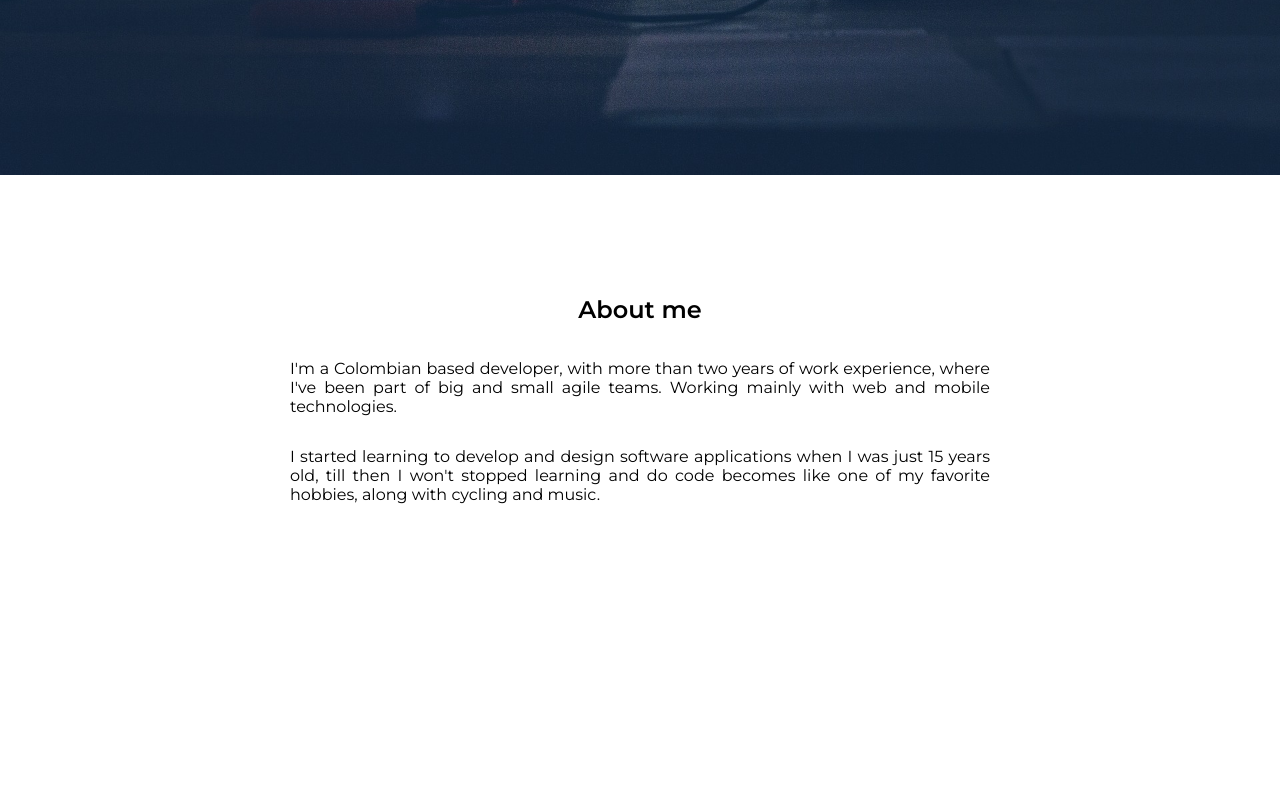
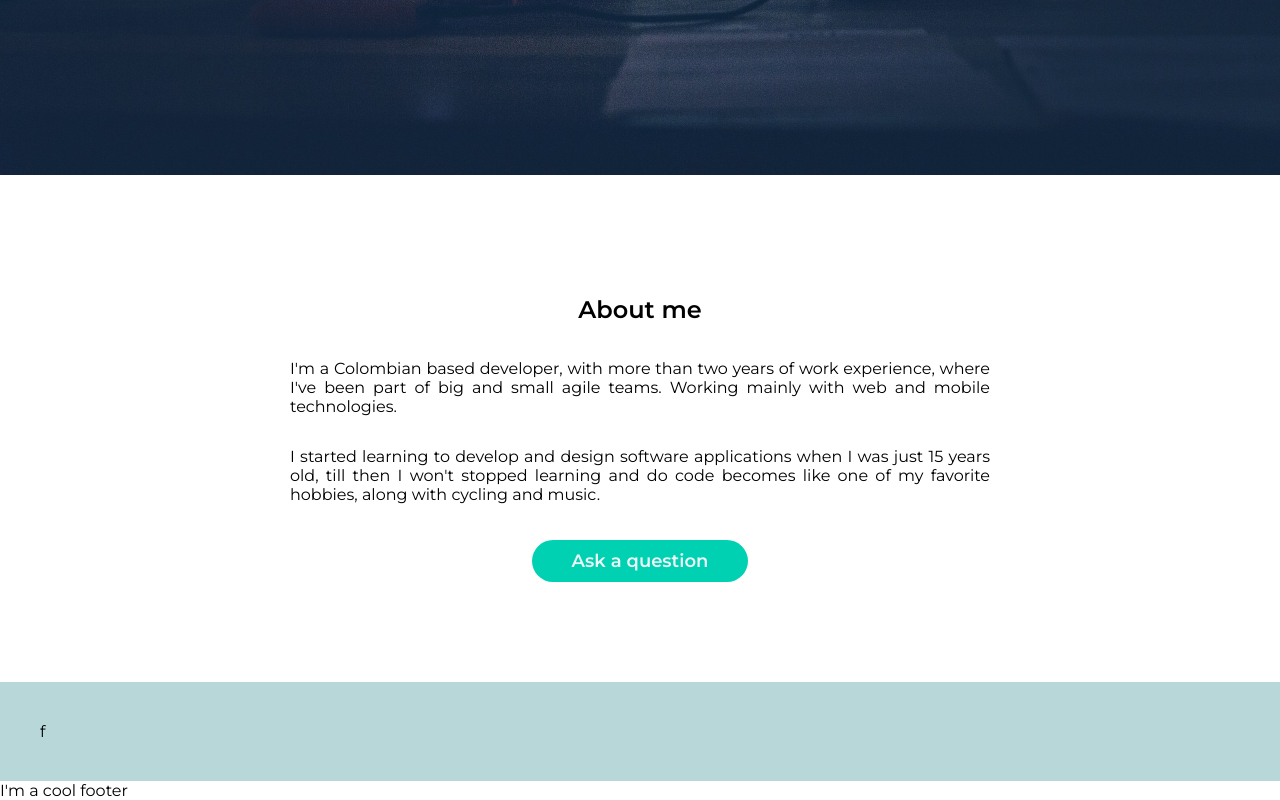
Before and after one commit to Narias1999/Narias1999.github.io, a React (Create React App) app: page / in a window 1280 px wide. Shown: the part 465-1265 px from the top of the page. Before the commit the page ends 1085 px from the top, so only its background shows below. Built offline with nearby package versions, Linux system fonts and the light colour scheme.

Commit message:
base footer

```diff
--- a/src/App.js
+++ b/src/App.js
@@ -1,10 +1,11 @@
 import React, { Component } from "react";
-import { BrowserRouter, Route, Switch } from "react-router-dom";
+import { BrowserRouter, Route } from "react-router-dom";
 import Navigator from "./components/Navigator";
 import About from "./pages/About";
 import Contact from "./pages/Contact";
 import Resume from "./pages/Resume";
 import Portfolio from "./pages/Portfolio";
+import Footer from "./components/Footer";
 
 class App extends Component {
   render() {
@@ -16,6 +17,7 @@ class App extends Component {
         <Route path="/resume" component={Resume} />
         <Route path="/portfolio" component={Portfolio} />
         <Route path="/contact" component={Contact} />
+        <Footer />
       </BrowserRouter>
     );
   }
--- /dev/null
+++ b/src/components/Footer.js
@@ -0,0 +1,8 @@
+import React from "react";
+import styles from "./Footer.module.css";
+
+function Footer({}) {
+  return <footer>I'm a cool footer</footer>;
+}
+
+export default Footer;
--- a/src/pages/About.js
+++ b/src/pages/About.js
@@ -53,7 +53,9 @@ class Home extends Component {
             code becomes like one of my favorite hobbies, along with cycling and
             music.
           </p>
+          <Button text="Ask a question" />
         </section>
+        <section className={styles.Skills}>f</section>
       </Fragment>
     );
   }
--- a/src/pages/About.module.css
+++ b/src/pages/About.module.css
@@ -49,3 +49,11 @@
   max-width: 700px;
   text-align: justify;
 }
+.Extract button {
+  margin-top: 20px;
+}
+
+.Skills {
+  background: var(--gray);
+  padding: 40px;
+}
```
Also changed, not shown: src/components/Footer.module.css (added).
